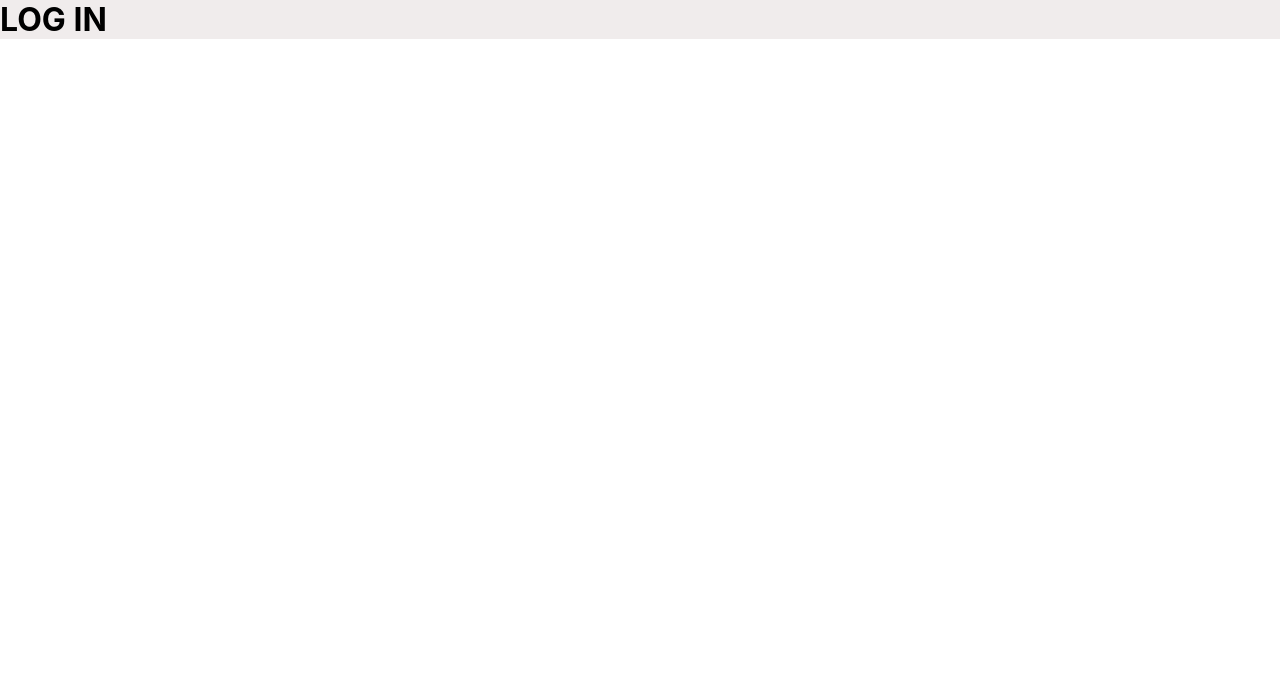
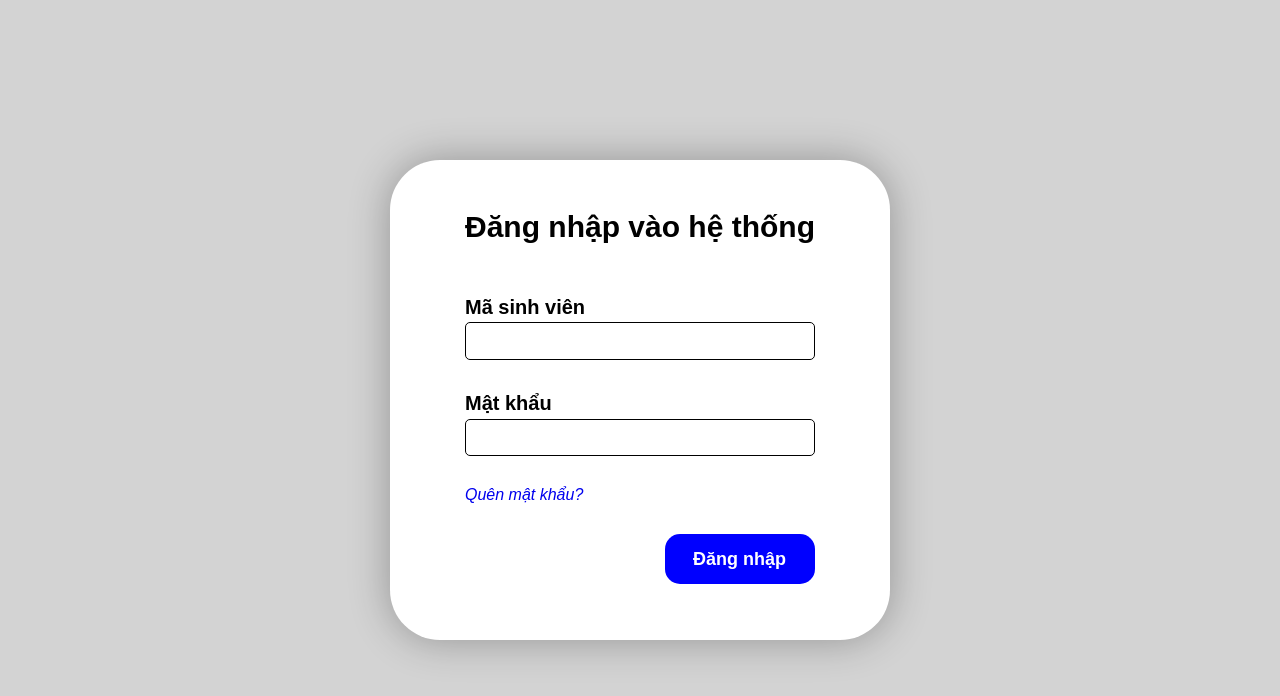
Before and after one commit to Nanome203/web-ban-hang-sv, a React (Create React App) app: page /login in a window 1280 px wide. Shown: the top 696 px of the page. Built offline with nearby package versions, Linux system fonts and the light colour scheme.

Commit message:
thêm form đăng nhập

```diff
--- a/src/App.js
+++ b/src/App.js
@@ -1,19 +1,18 @@
 import "./App.css";
 import { BrowserRouter, Routes, Route } from "react-router-dom";
 import HomePage from "./pages/HomePage.jsx";
-import NavigationHeader from "./components/NavigationHeader.jsx";
 import SideBarLayout from "./layout/SideBarLayout.jsx";
 import ProductsDisplay from "./components/ProductsDisplay.jsx";
 import NotFound from "./pages/NotFound.jsx";
 import LogInForm from "./pages/LogInForm.jsx";
 import Cart from "./pages/Cart.jsx";
 import Orders from "./pages/Orders.jsx";
+import NavigationLayout from "./layout/NavigationLayout.jsx";
 function App() {
   return (
     <BrowserRouter>
-      <div className="App" id="Home">
       <Routes>
-          <Route path="/" element={<NavigationHeader />}>
+        <Route path="/" element={<NavigationLayout />}>
           <Route path="/" element={<SideBarLayout />}>
             <Route index element={<HomePage />} />
             <Route path="laptop" element={<ProductsDisplay />} />
@@ -28,7 +27,6 @@
         </Route>
         <Route path="login" element={<LogInForm />} />
       </Routes>
-      </div>
     </BrowserRouter>
   );
 }
--- /dev/null
+++ b/src/componentsCSS/LogInPage.module.css
@@ -0,0 +1,93 @@
+* {
+    margin: 0;
+    padding: 0;
+}
+
+
+.container {
+    background-color: lightgray;
+    height: 100vh;
+    font-family: Arial, Helvetica, sans-serif;
+    display: flex;
+    align-items: center;
+    justify-content: center;
+}
+
+.box {
+    background-color: white;
+    width: 500px;
+    height: 480px;
+    border-radius: 50px;
+    box-shadow: 0px 0px 40px rgba(0, 0, 0, 0.3);
+}
+
+h3 {
+    text-align: center;
+    font-size: 30px;
+    margin: 50px;
+}
+
+p {
+    line-height: 0.7cm;
+    margin: 30px 0;
+}
+
+span {
+    margin-left: 75px;
+    font-size: 20px;
+    font-weight: bold;
+}
+
+a {
+    text-decoration: none;
+    font-style: italic;
+}
+
+a:hover,
+a:visited:hover {
+    color: red;
+}
+
+
+
+
+input {
+    display: block;
+    margin-right: auto;
+    margin-left: auto;
+    width: 70%;
+    height: 1cm;
+    padding-left: 20px;
+    border-radius: 5px;
+    border: 1px solid;
+}
+
+.box_signUp {
+    margin-left: auto;
+    margin-right: auto;
+    /* position: absolute; */
+    width: 350px;
+    height: 70px;
+    /* border: black solid 1px; */
+}
+
+
+
+.box_button_signUp {
+    width: 150px;
+    height: 50px;
+    position: relative;
+    left: 57%;
+    text-align: center;
+    background-color: blue;
+    color: white;
+    cursor: pointer;
+    border: none;
+    border-radius: 15px;
+    font-size: 18px;
+    font-weight: bold
+}
+
+.box_button_signUp:hover {
+    background-color: rgb(1, 1, 128)
+}
--- /dev/null
+++ b/src/layout/NavigationLayout.jsx
@@ -0,0 +1,15 @@
+import React from 'react'
+import "../App.css";
+import NavigationHeader from '../components/NavigationHeader';
+import { Outlet } from 'react-router-dom';
+
+function NavigationLayout() {
+  return (
+    <div className="App" id="Home">
+      <NavigationHeader />
+      <Outlet />
+    </div>
+  )
+}
+
+export default NavigationLayout
--- a/src/pages/LogInForm.jsx
+++ b/src/pages/LogInForm.jsx
@@ -1,9 +1,29 @@
 import React from 'react'
-
+import styles from '../componentsCSS/LogInPage.module.css'
 function LogInForm() {
   return (
     <>
-      <h1>LOG IN</h1>
+      <div className={styles.container}>
+        <div className={styles.box}>
+          <h3>Đăng nhập vào hệ thống</h3>
+          <p>
+            <span>Mã sinh viên </span>
+            <br />
+            <input type="text" id="MSSV" />
+          </p>
+          <p>
+            <span>Mật khẩu</span>
+            <br />
+            <input type="password" id="password" />
+          </p>
+          <div className={styles.box_signUp}>
+            <a href='https://www.google.com/' target='_blank' rel='noreferrer'>Quên mật khẩu?</a>
+            <p>
+              <button className={styles.box_button_signUp}>Đăng nhập</button>
+            </p>
+          </div>
+        </div>
+      </div>
     </>
   )
 }
```
Also changed, not shown: src/componentsCSS/NavigationHeader.module.css (+0 -19 lines). Lines whose indentation alone changed are shown as unchanged.
